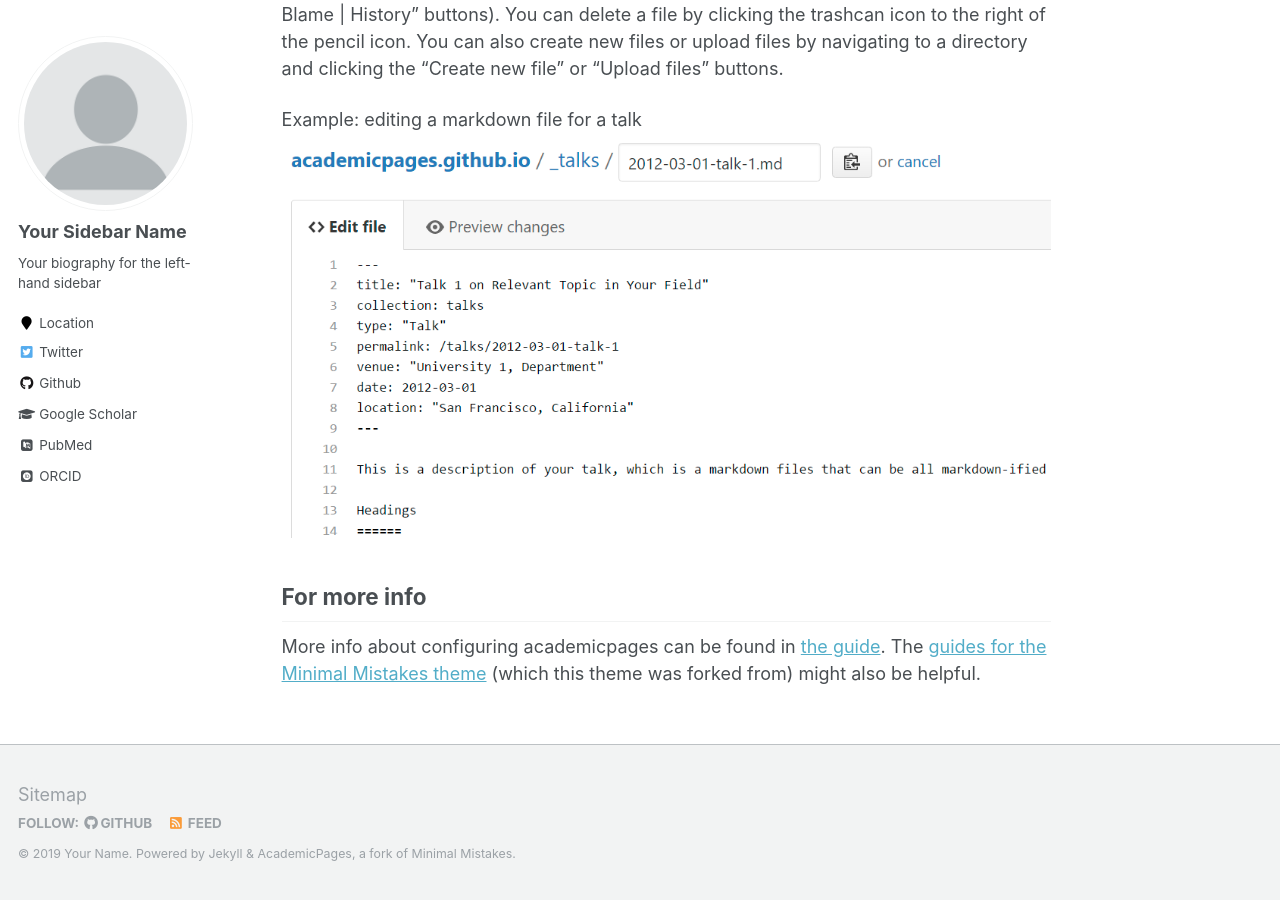
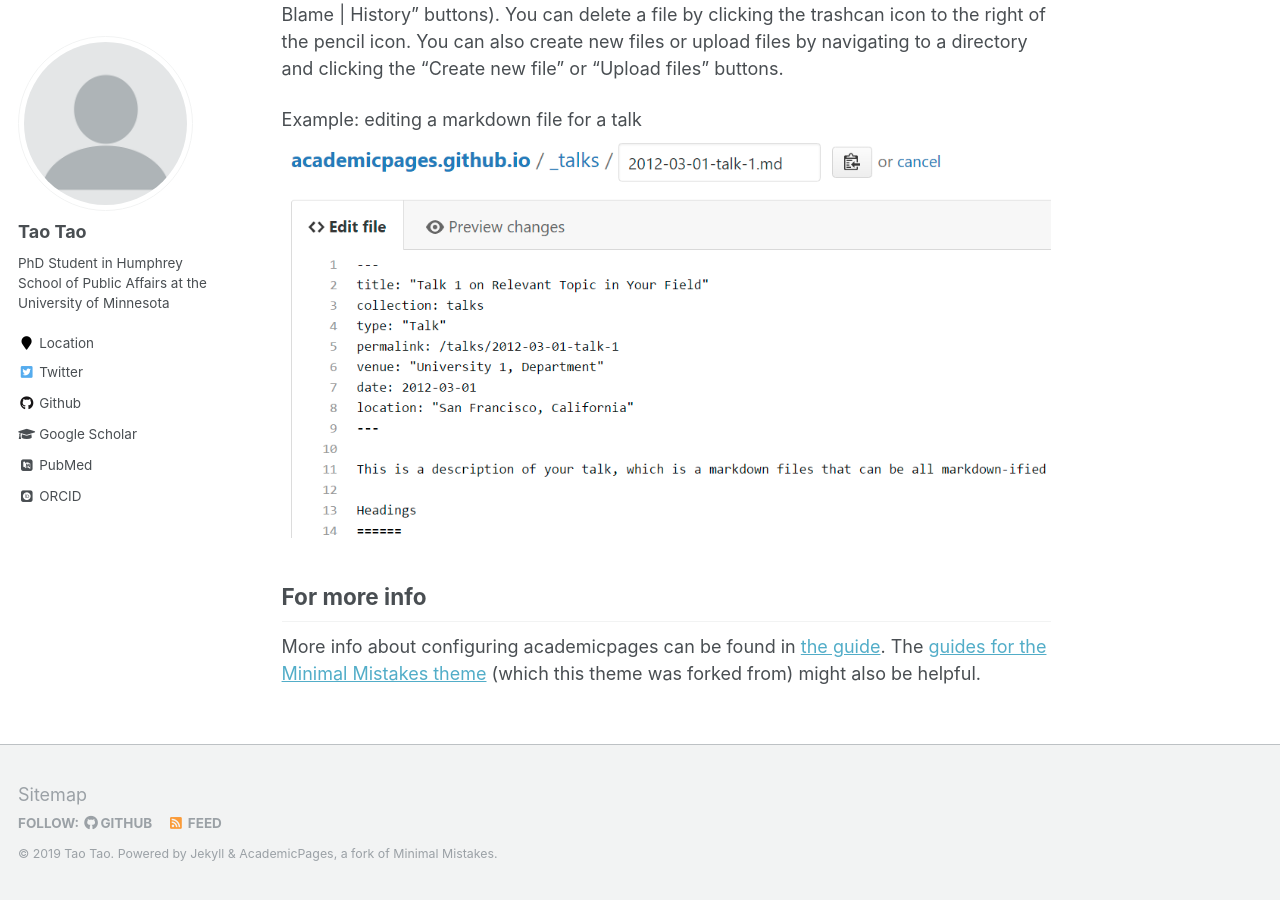
Before and after one commit to vtao1989/blog, a Jekyll site: the page built from _pages/about.md, in a window 1280 px wide and 900 px high, scrolled down 2463 px. Built offline with Jekyll 4.4.1, drawn with Linux system fonts in a browser that asks for light colours; some web fonts are replaced; some of the changed text lies outside the part shown.

Commit message:
Update _config.yml

```diff
--- a/_config.yml
+++ b/_config.yml
@@ -7,11 +7,11 @@
 
 # Site Settings
 locale                   : "en-US"
-title                    : "Your Name / Site Title"
+title                    : "DynamiCity"
 title_separator          : "-"
-name                     : &name "Your Name"
-description              : &description "personal description"
-url                      : https://academicpages.github.io # the base hostname & protocol for your site e.g. "https://mmistakes.github.io"
+name                     : &name "Tao Tao"
+description              : &description "PhD Student in Humphrey School of Public Affairs at the University of Minnesota"
+url                      : https://vtao1989.github.io # the base hostname & protocol for your site e.g. "https://mmistakes.github.io"
 baseurl                  : "" # the subpath of your site, e.g. "/blog"
 repository               : "academicpages/academicpages.github.io"
 teaser                   :  # filename of teaser fallback teaser image placed in /images/, .e.g. "500x300.png"
@@ -80,9 +80,9 @@ analytics:
 
 # Site Author
 author:
-  name             : "Your Sidebar Name"
+  name             : "Tao Tao"
   avatar           : "profile.png"
-  bio              : "Your biography for the left-hand sidebar"
+  bio              : "PhD Student in Humphrey School of Public Affairs at the University of Minnesota"
   location         : "Location"
   employer         :
   pubmed           : "https://www.ncbi.nlm.nih.gov/pubmed/?term=john+snow"
```
